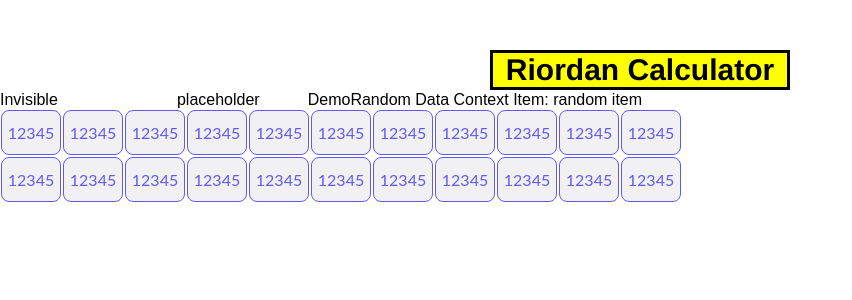
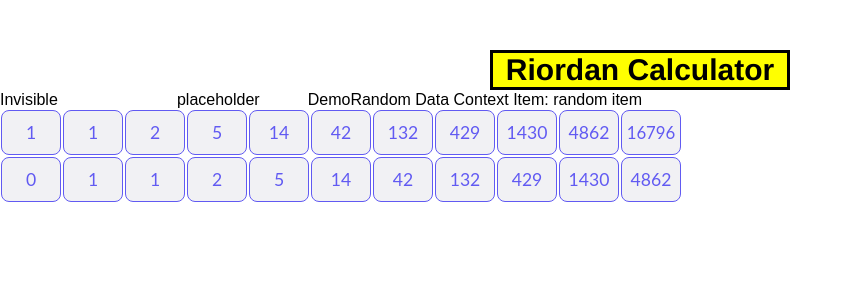
Before and after one commit to jamesshapiro/riordan-calculator-hooks, a React (Vite) app: page / in a window 1280 px wide. Shown: the top 300 px of the page, without its empty margins (0-852 px from the left). Built offline with nearby package versions, Linux system fonts and the light colour scheme.

Commit message:
fix usekeydown hook usage

```diff
--- a/src/components/App/App.js
+++ b/src/components/App/App.js
@@ -2,7 +2,9 @@ import Header from '../Header';
 import React from 'react';
 
 import DataProvider from '../DataProvider';
-import NumberBox from '../NumberBox/NumberBox';
+import Sequence from '../Sequence';
+
+import { INITIAL_SEQUENCE } from '../../constants';
 
 import styled from 'styled-components';
 
@@ -11,32 +13,8 @@ function App() {
     <DataProvider>
       <Wrapper>
         <Header />
-        <div>
-          <NumberBox />
-          <NumberBox />
-          <NumberBox />
-          <NumberBox />
-          <NumberBox />
-          <NumberBox />
-          <NumberBox />
-          <NumberBox />
-          <NumberBox />
-          <NumberBox />
-          <NumberBox />
-        </div>
-        <div>
-          <NumberBox />
-          <NumberBox />
-          <NumberBox />
-          <NumberBox />
-          <NumberBox />
-          <NumberBox />
-          <NumberBox />
-          <NumberBox />
-          <NumberBox />
-          <NumberBox />
-          <NumberBox />
-        </div>
+        <Sequence initialSequence={INITIAL_SEQUENCE.f} />
+        <Sequence initialSequence={INITIAL_SEQUENCE.g} />
       </Wrapper>
     </DataProvider>
   );
--- a/src/components/DataProvider/DataProvider.js
+++ b/src/components/DataProvider/DataProvider.js
@@ -3,11 +3,21 @@ import React from 'react';
 // Note: replace "Data" with the name of the thing being provided.
 // For usage, see the "DataContextUser" component.
 
+import useKeydown from '../../hooks/use-keydown.hook';
+
 export const DataContext = React.createContext();
 
 function DataProvider({ children }) {
   const randomItem = 'random item';
+  const [sequenceLength, setSequenceLength] = React.useState(11);
   const [items, setItems] = React.useState([]);
+
+  function tabFocus() {
+    console.log('tab registered!');
+  }
+
+  const handleTab = React.useCallback(tabFocus, []);
+  useKeydown('Tab', handleTab);
 
   function createItem(content, variant) {
     const nextItems = [
@@ -36,6 +46,8 @@ function DataProvider({ children }) {
         createItem,
         clearItem,
         randomItem,
+        sequenceLength,
+        setSequenceLength,
       }}
     >
       {children}
--- a/src/components/NumberBox/NumberBox.js
+++ b/src/components/NumberBox/NumberBox.js
@@ -2,16 +2,19 @@ import React from 'react';
 
 import styled from 'styled-components';
 
-function NumberBox({ children }) {
-  const [digits, setDigits] = React.useState(12345);
+function NumberBox({ initialValue, children }) {
+  const [digits, setDigits] = React.useState(initialValue);
   const [isSelected, setIsSelected] = React.useState(false);
   const bodyStyles = getComputedStyle(document.body);
   const boxLength = bodyStyles
     .getPropertyValue('--number-box-width')
     .replace('px', '');
+  const minFontSize = '0.8rem';
+  const maxFontSize = '1.1rem';
 
   const containerWidthPx = parseInt(boxLength);
-  const maxWidthPerCharacter = containerWidthPx / digits.toString().length;
+  const maxWidthPerCharacter =
+    (containerWidthPx * 1.4) / digits.toString().length;
   const rootFontSizePx = 16;
   const maxFontSizeRem = `${maxWidthPerCharacter / rootFontSizePx}rem`;
 
@@ -32,7 +35,9 @@ function NumberBox({ children }) {
     >
       <StyledInput
         value={digits}
+        minFontSize={minFontSize}
         fontSize={maxFontSizeRem}
+        maxFontSize={maxFontSize}
         onChange={(event) => setDigits(event.target.value)}
         onBlur={handleBlur}
         autoFocus
@@ -43,12 +48,19 @@ function NumberBox({ children }) {
   const boxContents = isSelected ? (
     inputNumberBox
   ) : (
-    <InnerElement onClick={handleClick}>{digits}</InnerElement>
+    <InnerElement
+      minFontSize={minFontSize}
+      fontSize={maxFontSizeRem}
+      maxFontSize={maxFontSize}
+      onClick={handleClick}
+    >
+      {digits}
+    </InnerElement>
   );
 
   return (
     <Wrapper>
-      <InnerContainer fontSize={maxFontSizeRem}>{boxContents}</InnerContainer>
+      <InnerContainer>{boxContents}</InnerContainer>
     </Wrapper>
   );
 }
@@ -59,7 +71,8 @@ const Wrapper = styled.div`
   display: inline-block;
   background-color: hsl(243, 10%, 95%);
   border-radius: 8px;
-  width: var(--number-box-width);
+  width: fit-content;
+  min-width: var(--number-box-width);
   height: var(--number-box-height);
   margin: 1px;
   border: 1px solid hsl(243, 85%, 65%);
@@ -72,7 +85,6 @@ const InnerContainer = styled.div`
   align-items: center;
   font-family: 'Lato', sans-serif;
   color: hsl(243, 85%, 65%);
-  font-size: clamp(1rem, ${(p) => p.fontSize}, 3rem);
   width: fit-content;
   height: 100%;
   width: 100%;
@@ -80,15 +92,23 @@ const InnerContainer = styled.div`
 
 const InnerElement = styled.p`
   width: fit-content;
+  font-size: clamp(
+    ${(p) => p.minFontSize},
+    ${(p) => p.fontSize},
+    ${(p) => p.maxFontSize}
+  );
 `;
 
 const StyledInput = styled.input`
   font-family: 'Lato', sans-serif;
   color: hsl(243, 85%, 65%);
-  font-size: clamp(1rem, ${(p) => p.fontSize}, 3rem);
-  width: fit-content;
+  font-size: clamp(
+    ${(p) => p.minFontSize},
+    ${(p) => p.fontSize},
+    ${(p) => p.maxFontSize}
+  );
   height: 100%;
-  width: 90%;
-  margin-left: 5px;
+  width: max(var(--number-box-width), var(--number-box-width));
+  margin-left: 2px;
   text-align: center;
 `;
--- /dev/null
+++ b/src/components/Sequence/Sequence.js
@@ -0,0 +1,20 @@
+import React from 'react';
+
+import { DataContext } from '../DataProvider';
+import NumberBox from '../NumberBox';
+
+function Sequence({ initialSequence }) {
+  const { sequenceLength } = React.useContext(DataContext);
+  console.log(sequenceLength);
+
+  const [sequence, setSequence] = React.useState(initialSequence);
+  return (
+    <div>
+      {sequence.slice(0, sequenceLength).map((num) => {
+        return <NumberBox initialValue={num} />;
+      })}
+    </div>
+  );
+}
+
+export default Sequence;
--- /dev/null
+++ b/src/components/Sequence/index.js
@@ -0,0 +1,2 @@
+export * from './Sequence';
+export { default } from './Sequence';
--- a/src/constants.js
+++ b/src/constants.js
@@ -0,0 +1,10 @@
+export const INITIAL_SEQUENCE = {
+  f: [
+    1, 1, 2, 5, 14, 42, 132, 429, 1430, 4862, 16796, 58786, 208012, 742900,
+    2674440, 9694845, 35357670, 129644790, 477638700,
+  ],
+  g: [
+    0, 1, 1, 2, 5, 14, 42, 132, 429, 1430, 4862, 16796, 58786, 208012, 742900,
+    2674440, 9694845, 35357670, 129644790,
+  ],
+};
--- a/src/hooks/use-keydown.hook.js
+++ b/src/hooks/use-keydown.hook.js
@@ -1,8 +1,8 @@
 // Usage:
 
-// import useKeypress from '../../hooks/use-keypress.hook'
+// import useKeydown from '../../hooks/use-keydown.hook'
 // const handleEscape = React.useCallback(removeItems, []);
-// useKeypress('Escape', handleEscape)
+// useKeydown('Escape', handleEscape)
 
 import React from 'react';
 
```
